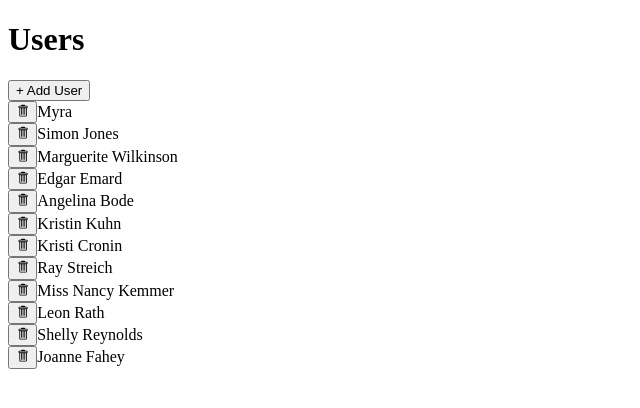
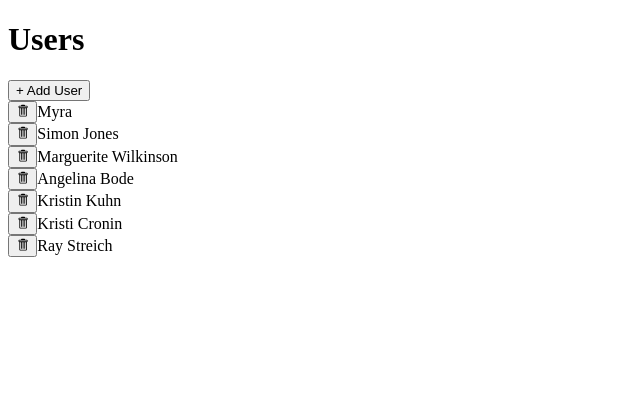
Before and after one commit to Pfirewire/react-udemy-media, a React (Create React App) app: page / in a window 1280 px wide. Shown: the top 408 px of the page, without its empty margins (0-640 px from the left). Built offline with nearby package versions, Linux system fonts and the light colour scheme; data requests are answered from the project's data file.

Commit message:
Fixing a Delete Error

```diff
--- a/db.json
+++ b/db.json
@@ -11,10 +11,6 @@
     {
       "name": "Marguerite Wilkinson",
       "id": 3
-    },
-    {
-      "name": "Edgar Emard",
-      "id": 4
     },
     {
       "name": "Angelina Bode",
@@ -31,22 +27,6 @@
     {
       "name": "Ray Streich",
       "id": 8
-    },
-    {
-      "name": "Miss Nancy Kemmer",
-      "id": 9
-    },
-    {
-      "name": "Leon Rath",
-      "id": 10
-    },
-    {
-      "name": "Shelly Reynolds",
-      "id": 11
-    },
-    {
-      "name": "Joanne Fahey",
-      "id": 12
     }
   ],
   "albums": [],
--- a/src/components/UsersListItem.js
+++ b/src/components/UsersListItem.js
@@ -4,7 +4,7 @@
 import { useThunk } from "../hooks/useThunk";
 
 function UsersListItem({ user }) {
-    const [doRemoveUser, isLoading, error] = useThunk(removeUser());
+    const [doRemoveUser, isLoading, error] = useThunk(removeUser);
 
     const handleClick = () => {
         doRemoveUser(user);
@@ -13,11 +13,13 @@
     return(
         <div key={user.id} className='mb-2 border rounded'>
             <div className='flex p-2 justify-between items-center cursor-pointer'>
-                <Button loading={isLoading} onClick={handleClick}>
-                    <GoTrashcan />
-                </Button>
-                {error && <div>Error deleting user.</div>}
-                {user.name}
+                <div className='flex flex-row items-center justify-between'>
+                    <Button className='mr-3' loading={isLoading} onClick={handleClick}>
+                        <GoTrashcan/>
+                    </Button>
+                    {error && <div>Error deleting user.</div>}
+                    {user.name}
+                </div>
             </div>
         </div>
     );
--- a/src/store/slices/UsersSlice.js
+++ b/src/store/slices/UsersSlice.js
@@ -40,7 +40,7 @@
         });
         builder.addCase(removeUser.fulfilled, (state, action) => {
             state.isLoading = false;
-            state.data.slice(state.data.indexOf(state.data.filter((user) => user.id === action.payload.id)));
+            state.data = state.data.filter(user => user.id !== action.payload.id);
         });
         builder.addCase(removeUser.rejected, (state, action) => {
             state.isLoading = false;
--- a/src/store/thunks/removeUser.js
+++ b/src/store/thunks/removeUser.js
@@ -2,9 +2,9 @@
 import axios from "axios";
 
 const removeUser = createAsyncThunk('users/remove', async (user) => {
-    const response = await axios.delete(`http://localhost:3005/users/${user.id}`);
+    await axios.delete(`http://localhost:3005/users/${user.id}`);
 
-    return response.data;
+    return user;
 });
 
 export { removeUser };
```
